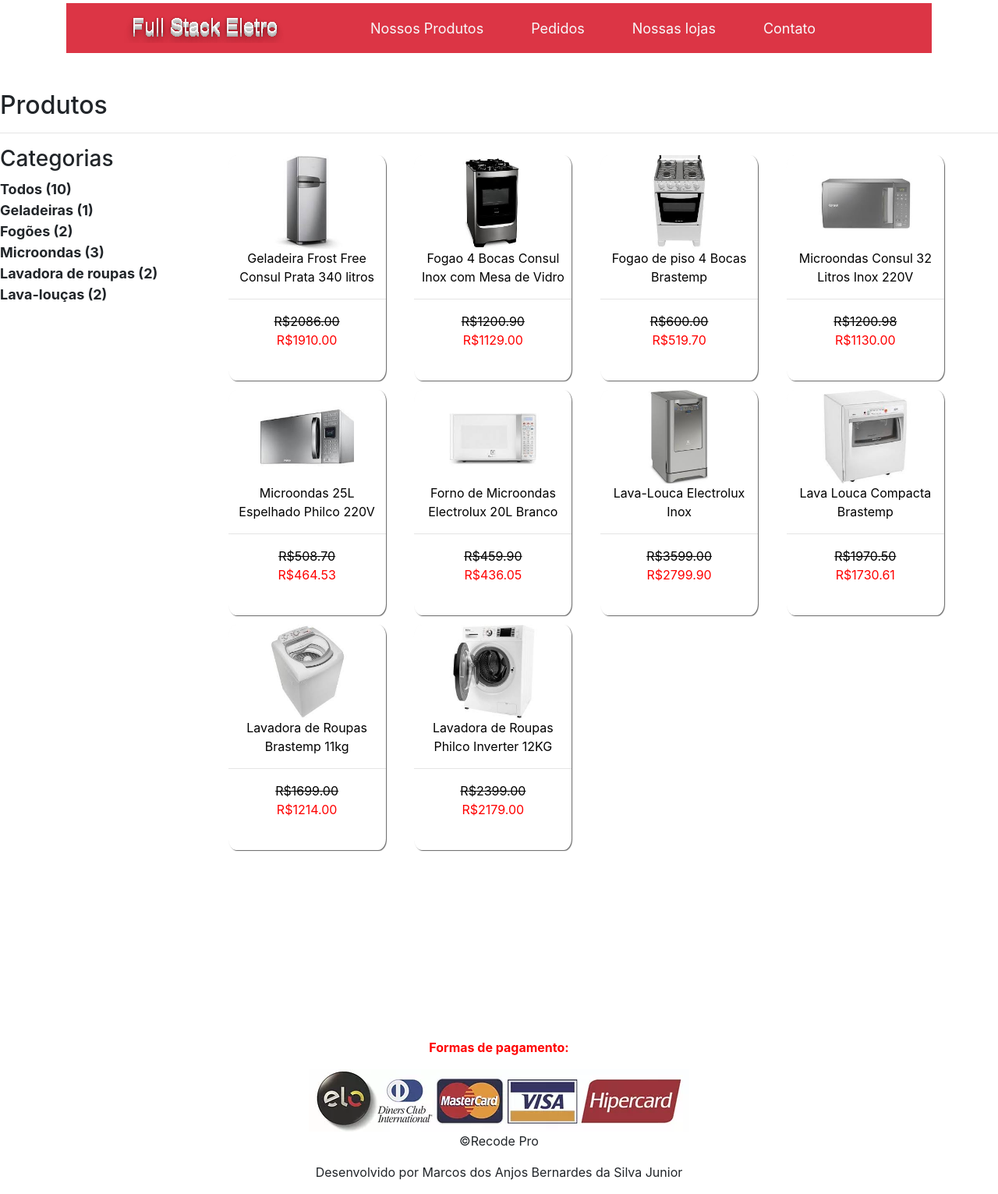
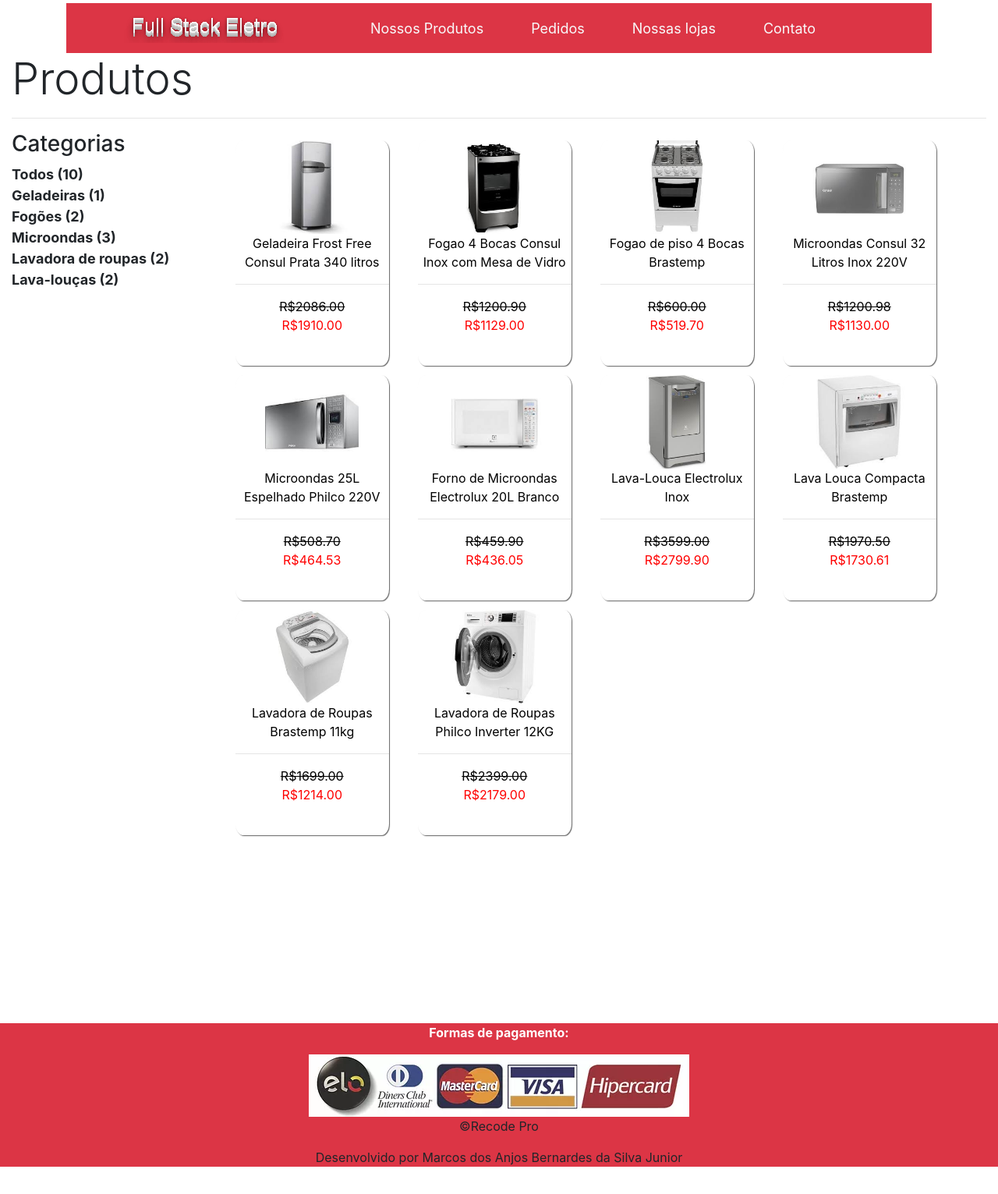
Before and after one commit to marcossilva8428/projeto-bstb, a PHP site: page /produtos.php in a window 1280 px wide. Shown: the whole page at 78% size. After the commit the page ends 1496 px from the top, so only its background shows below. Run offline with PHP 8.4, Linux system fonts and the light colour scheme; data comes from the database, SQL or seed files in the repository.

Commit message:
Inclusão de estilo com bootstrap em tabela produtos e no footer

```diff
--- a/CSS/estilo.css
+++ b/CSS/estilo.css
@@ -74,7 +74,7 @@ h4{
 /*logo3dMenuSuperior*/
 
 #formas_pagamento{
-    color: red;
+    color: white;
 }
 
 
@@ -84,6 +84,7 @@ h4{
 
 li {
     cursor: pointer;
+    list-style: none;
 }
 
 img.itens {
@@ -97,6 +98,7 @@ img.itens {
     width: 20%;
     height: 1000px;
     vertical-align: bottom;
+    list-style: none;
 }
 
 .produtos{
--- a/produtos.php
+++ b/produtos.php
@@ -34,10 +34,14 @@
     </div>
 <!-- Fim do menu superior -->
  <main>
-    <br><br>
-    <h2>Produtos</h2>
+    <div class="container-fluid">
+        <header>
+        <h3 class="display-4">Produtos</h3>
         <hr>
+        </header>
+    </div>
 <!-- Inicio tabela lateral de categorias -->
+    <div class="container-fluid">
         <aside class="categorias">
 
             <h3> Categorias </h3>
@@ -54,7 +58,7 @@
 <!-- Fim tabela lateral de categorias -->
 
 <!-- Inicio tabela de produtos-->
-   <div class="produtos">
+   <div class="produtos bg-white">
 
         <?php
 
@@ -65,8 +69,8 @@
         ?>
 
 
-        <div class="produto" id="<?php echo $rows["categoria"];?>">
-            <img class="itens" img src="<?php echo $rows["imagem"];?>" width="120px" onclick="zoom(this)">
+        <div class="produto bg-white" id="<?php echo $rows["categoria"];?>">
+            <img class="itens " img src="<?php echo $rows["imagem"];?>" width="120px" onclick="zoom(this)">
 
             <br>
             <p><?php echo $rows["descricao"];?></p>
@@ -90,9 +94,11 @@
     </div>
      <!-- Fim tabela de produtos -->
 </main>
+</div>
 
     <br><br><br><br><br><br>
 
+    <div class="container-fluid bg-danger">
     <footer id="rodape">
 
         <p id="formas_pagamento"><b>Formas de pagamento:</b></p>
@@ -101,6 +107,7 @@
     <p>Desenvolvido por Marcos dos Anjos Bernardes da Silva Junior</p>
 
     </footer>
+    </div>
 </body>
 
 <script src="https://code.jquery.com/jquery-3.5.1.slim.min.js" integrity="sha384-DfXdz2htPH0lsSSs5nCTpuj/zy4C+OGpamoFVy38MVBnE+IbbVYUew+OrCXaRkfj" crossorigin="anonymous"></script>
```
Also changed, not shown: contato.php (+5 -4 lines), index.php (+5 -4 lines), loja.php (+8 -3 lines), pedidos.php (+5 -4 lines). Lines whose indentation alone changed are shown as unchanged.
